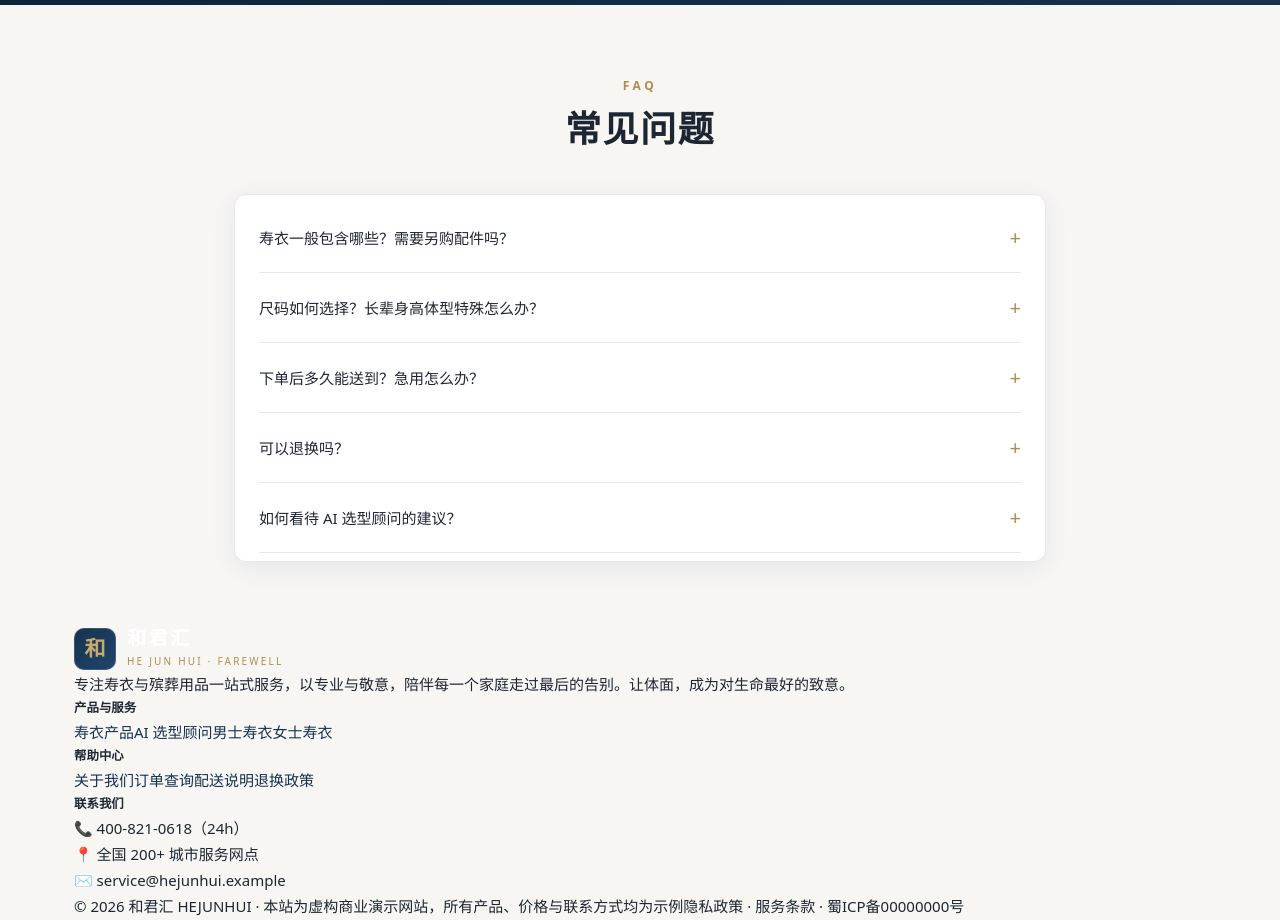
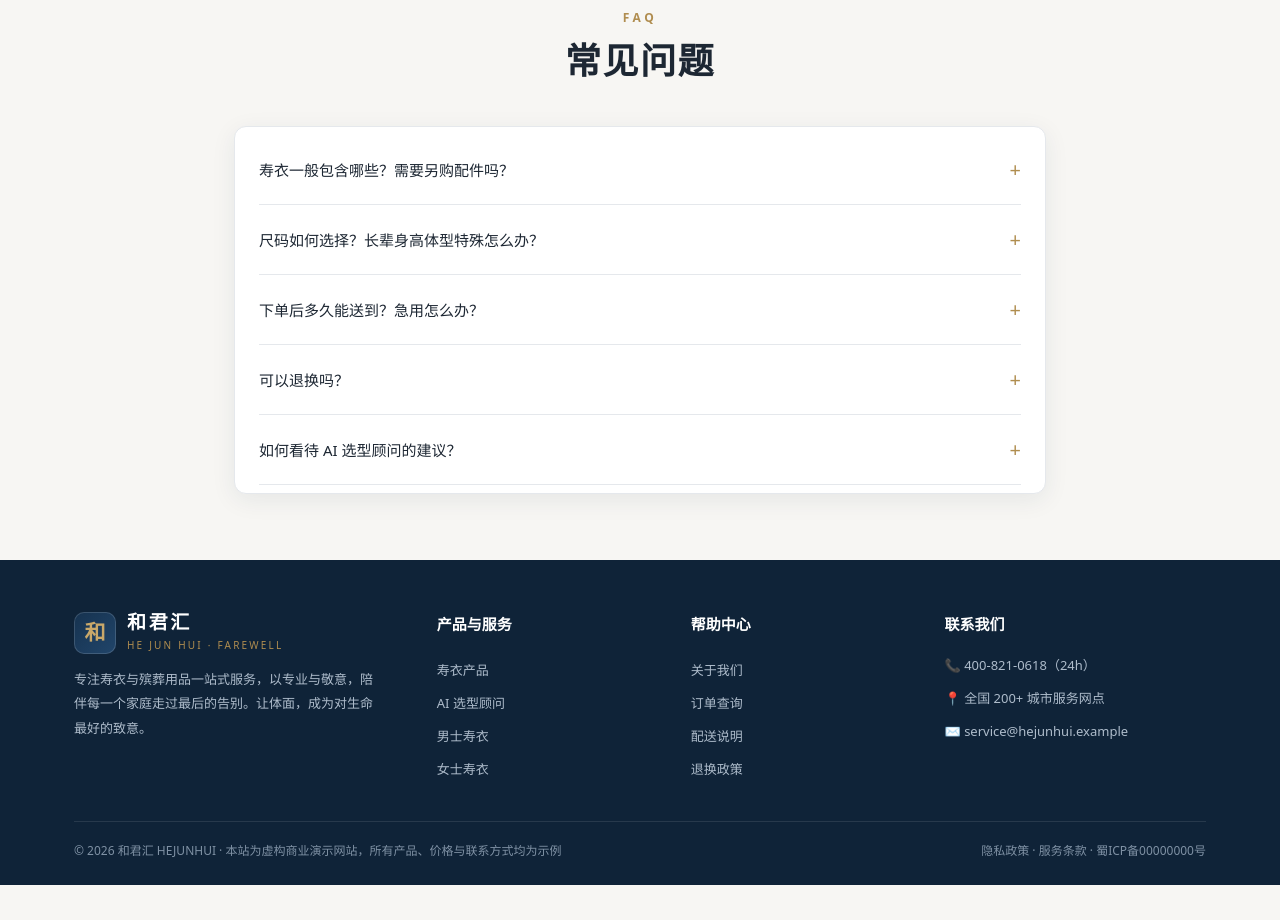
Before and after one commit to 1394641925/hejunhui, a plain HTML site: page index.html in a window 1280 px wide. Shown: the part 3261-4181 px from the top of the page. After the commit the page ends 4146 px from the top, so only its background shows below. Drawn offline with Linux system fonts and the light colour scheme.

Commit message:
fix dark mode / phone / content

```diff
--- a/assets/style.css
+++ b/assets/style.css
@@ -176,15 +176,15 @@ table.tbl td b{color:var(--gold)}
 .cta-strip p{color:#b9c8d8;margin-top:6px;font-size:14px}
 
 /* 页脚 */
-.foot{background:var(--navy-deep);color:#aebccb;padding:52px 0 24px;font-size:13px}
-.foot .grid{display:grid;grid-template-columns:1.5fr 1fr 1fr 1.2fr;gap:36px}
-.foot .grid h5{color:#fff;font-size:15px;margin-bottom:16px;font-family:var(--serif)}
-.foot .brand p{margin-top:12px;line-height:1.9;max-width:300px}
-.foot a{color:#aebccb;display:block;padding:5px 0}
-.foot a:hover{color:var(--gold-2)}
-.foot .contact-line{display:flex;gap:9px;margin-bottom:10px;align-items:flex-start}
-.foot .bottom{border-top:1px solid rgba(255,255,255,.1);margin-top:36px;padding-top:18px;display:flex;justify-content:space-between;gap:14px;flex-wrap:wrap;font-size:12px;color:#7f91a4}
-@media(max-width:860px){.foot .grid{grid-template-columns:repeat(2,1fr)}}
+.sitefoot{background:var(--navy-deep);color:#aebccb;padding:52px 0 24px;font-size:13px}
+.sitefoot .grid{display:grid;grid-template-columns:1.5fr 1fr 1fr 1.2fr;gap:36px}
+.sitefoot .grid h5{color:#fff;font-size:15px;margin-bottom:16px;font-family:var(--serif)}
+.sitefoot .brand p{margin-top:12px;line-height:1.9;max-width:300px}
+.sitefoot a{color:#aebccb;display:block;padding:5px 0}
+.sitefoot a:hover{color:var(--gold-2)}
+.sitefoot .contact-line{display:flex;gap:9px;margin-bottom:10px;align-items:flex-start}
+.sitefoot .bottom{border-top:1px solid rgba(255,255,255,.1);margin-top:36px;padding-top:18px;display:flex;justify-content:space-between;gap:14px;flex-wrap:wrap;font-size:12px;color:#7f91a4}
+@media(max-width:860px){.sitefoot .grid{grid-template-columns:repeat(2,1fr)}}
 
 /* 面包屑 */
 .crumb{background:var(--card);border-bottom:1px solid var(--line);padding:13px 0;font-size:12.5px;color:var(--ink-3)}
```
